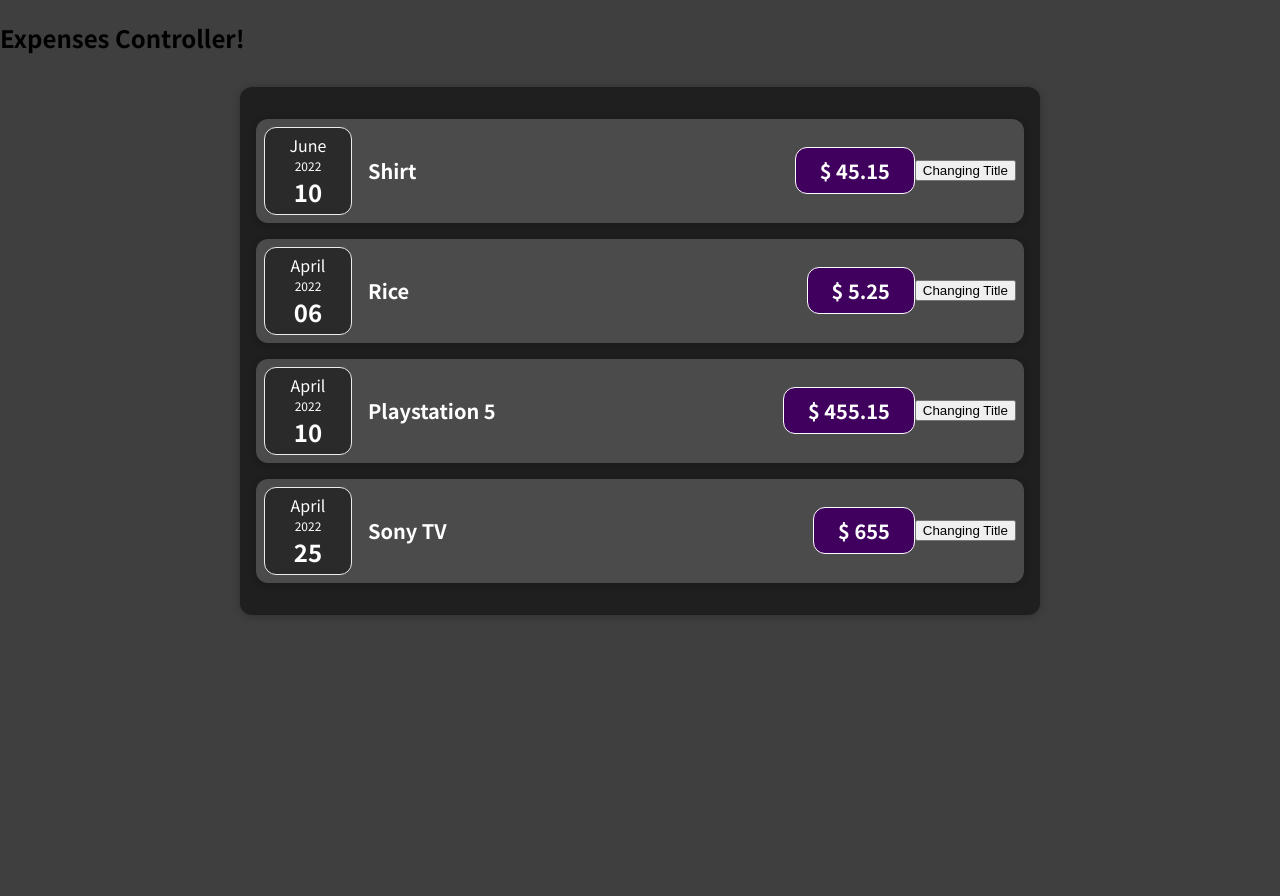
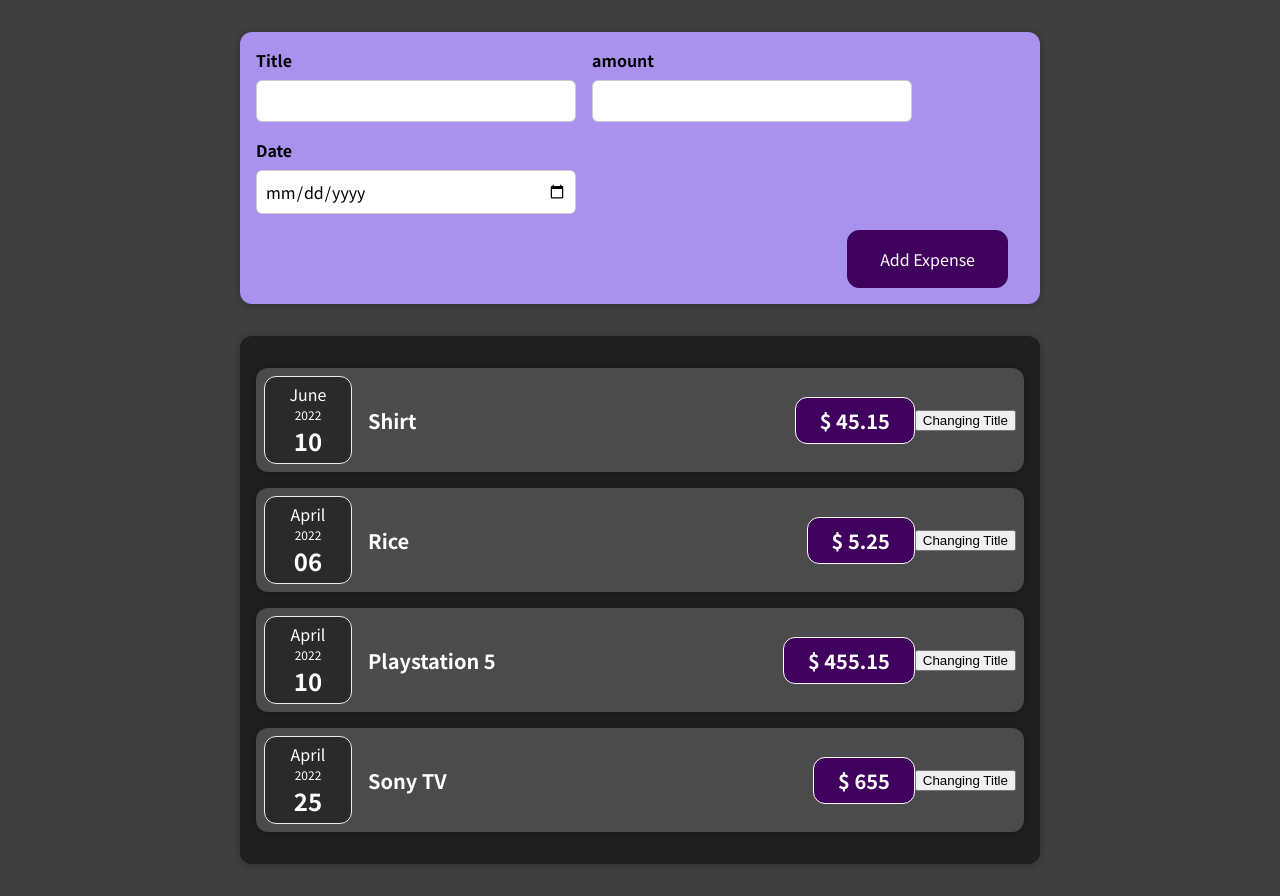
Before and after one commit to robysondepaula/Expenses-Controler, a React (Create React App) app: page / in a window 1280 px wide. Before the commit the page ends 800 px from the top, so only its background shows below. Built offline with nearby package versions, Linux system fonts and the light colour scheme.

Commit message:
Implemented the expense form to add new expenses to our form

```diff
--- a/src/App.js
+++ b/src/App.js
@@ -1,4 +1,5 @@
 import Expenses from "./components/Expenses/Expenses";
+import NewExpense from "./components/NewExpense/NewExpense";
 
 const App = () => {
   const expenses = [
@@ -32,7 +33,7 @@ const App = () => {
 
   return (
     <div>
-      <h2>Expenses Controller!</h2>
+      <NewExpense />
     <Expenses items = {expenses} />
     </div>
   );
--- /dev/null
+++ b/src/components/NewExpense/ExpenseForm.css
@@ -0,0 +1,26 @@
+.new-expense__controls {
+    display: flex;
+    flex-wrap: wrap;
+    gap: 1rem;
+    margin-bottom: 1rem;
+    text-align: left;
+  }
+
+  .new-expense__control label {
+    font-weight: bold;
+    margin-bottom: 0.5rem;
+    display: block;
+  }
+
+  .new-expense__control input {
+    font: inherit;
+    padding: 0.5rem;
+    border-radius: 6px;
+    border: 1px solid #ccc;
+    width: 20rem;
+    max-width: 100%;
+  }
+
+  .new-expense__actions {
+    text-align: right;
+  }
--- /dev/null
+++ b/src/components/NewExpense/ExpenseForm.js
@@ -0,0 +1,27 @@
+import "./ExpenseForm.css";
+
+const ExpenseForm = () => {
+  return (
+    <form>
+      <div className="new-expense__controls">
+        <div className="new-expense__control">
+          <label>Title</label>
+          <input type="text" />
+        </div>
+        <div className="new-expense__control">
+          <label>amount</label>
+          <input type="value" min="0.01" step="0.01" />
+        </div>
+        <div className="new-expense__control">
+          <label>Date</label>
+          <input type="date" min="2020-01-01" max="2023-12-31" />
+        </div>
+      </div>
+      <div className="new-expense__actions">
+          <button type="submit">Add Expense</button>
+      </div>
+    </form>
+  );
+};
+
+export default ExpenseForm;
--- /dev/null
+++ b/src/components/NewExpense/NewExpense.css
@@ -0,0 +1,38 @@
+.new-expense {
+    background-color: #a892ee;
+    padding: 1rem;
+    margin: 2rem auto;
+    width: 50rem;
+    max-width: 95%;
+    border-radius: 12px;
+    text-align: center;
+    box-shadow: 0 1px 8px rgba(0, 0, 0, 0.25);
+  }
+
+  .new-expense button {
+    font: inherit;
+    cursor: pointer;
+    padding: 1rem 2rem;
+    border: 1px solid #40005d;
+    background-color: #40005d;
+    color: white;
+    border-radius: 12px;
+    margin-right: 1rem;
+  }
+
+  .new-expense button:hover,
+  .new-expense button:active {
+    background-color: #510674;
+    border-color: #510674;
+  }
+
+  .new-expense button.alternative {
+    color: #220131;
+    border-color: transparent;
+    background-color: transparent;
+  }
+
+  .new-expense button.alternative:hover,
+  .new-expense button.alternative:active {
+    background-color: #ddb3f8;
+  }
--- /dev/null
+++ b/src/components/NewExpense/NewExpense.js
@@ -0,0 +1,11 @@
+import './NewExpense.css';
+import ExpenseForm from './ExpenseForm';
+
+const NewExpense = () => {
+    return <div className="new-expense">
+       <ExpenseForm />
+    </div>
+};
+
+
+export default NewExpense;
```
